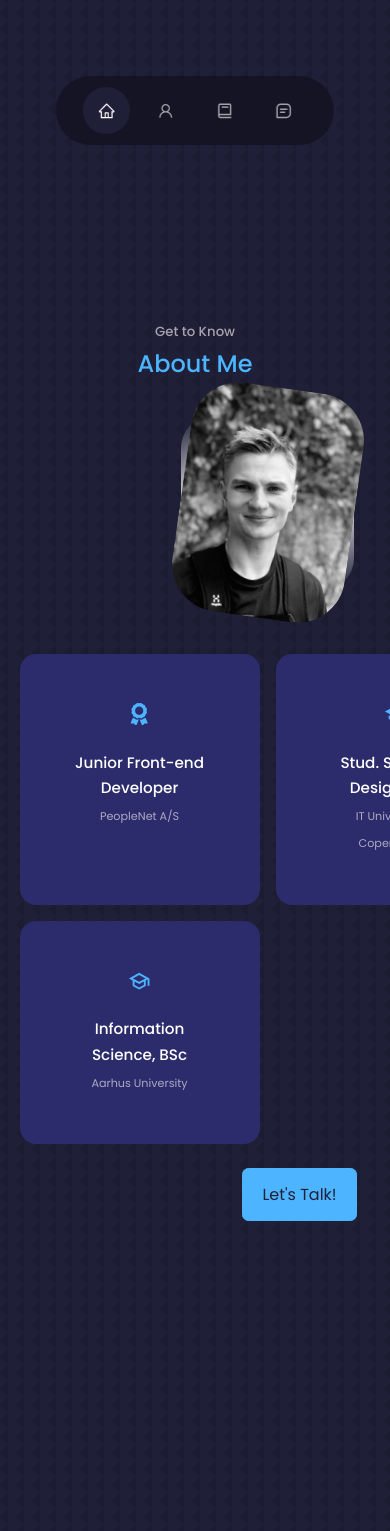
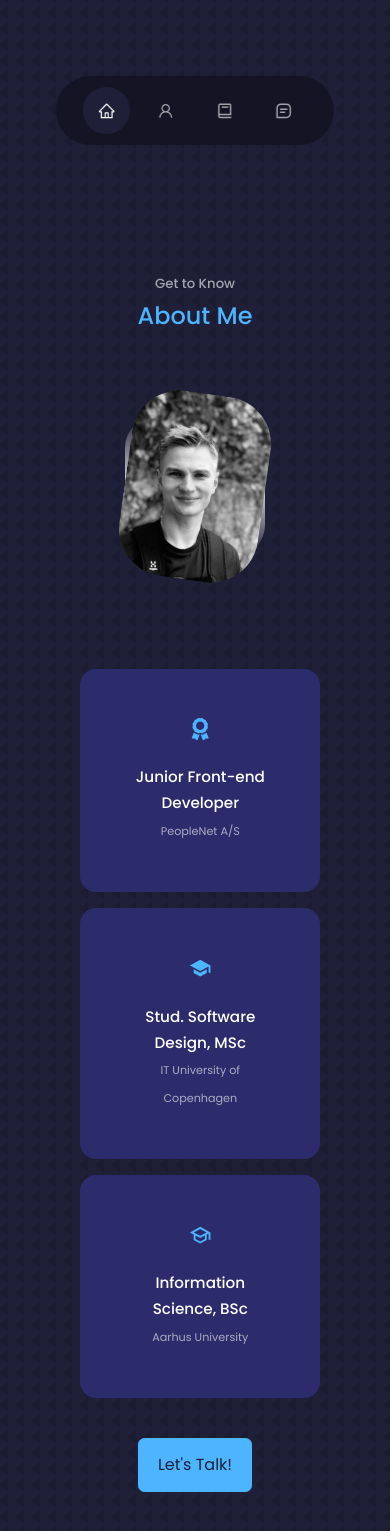
Before and after one commit to Ghmeding/webportfolio, a React (Create React App) app: page / in a window 390 px wide. Shown: the part 667-2198 px from the top of the page. Built offline with nearby package versions, Linux system fonts and the light colour scheme.

Commit message:
about section fine tunement

```diff
--- a/src/components/about/about.css
+++ b/src/components/about/about.css
@@ -95,22 +95,38 @@
 
 @media screen and (max-width: 600px) {
 
-    .about__me {
-        width: 35%;
-        margin: 0 auto 3rem;
+    #about {
+        padding-top: 0px;
     }
 
+    .about__me {
+        width: 40%;
+    }
     .about_cards {
-        grid-template-columns: 1fr 1fr;
+        grid-template-columns: 1fr;
         gap: 1rem;
+        margin-left: 3.8rem;
+        margin-right: 0rem;
+    }
+
+    .img {
+        margin-top: 2rem;
     }
 
     .about__content {
         text-align: center;
+        margin-top: 0px;
     }
 
     .about__content p{
         margin: 1.5rem 0;
     }
 
+    #btn-about {
+        margin-left: 0rem;
+        margin-top: 1rem;
+    }
+
+
+
 }
--- a/src/components/about/about.jsx
+++ b/src/components/about/about.jsx
@@ -44,7 +44,7 @@ const about = () => {
             <p>
             </p>
 
-            <a href="#Contact" className='btn btn-primary'>Let's Talk!</a>
+            <a href="#Contact" id="btn-about" className='btn btn-primary'>Let's Talk!</a>
         </div>
       </div>
     </section>
--- a/src/components/header/header.css
+++ b/src/components/header/header.css
@@ -91,4 +91,15 @@ header {
         display: none;
 
     }
+
+    .me {
+        background: linear-gradient(var(--color-primary),transparent);
+        color: white;
+        width: 10rem;
+        height: auto;
+        left: calc(60% - 7rem);
+        margin-top: 3rem;
+        border-radius: 15rem 15rem 3rem 3rem;
+        overflow: hidden;
+    }
 }
```
